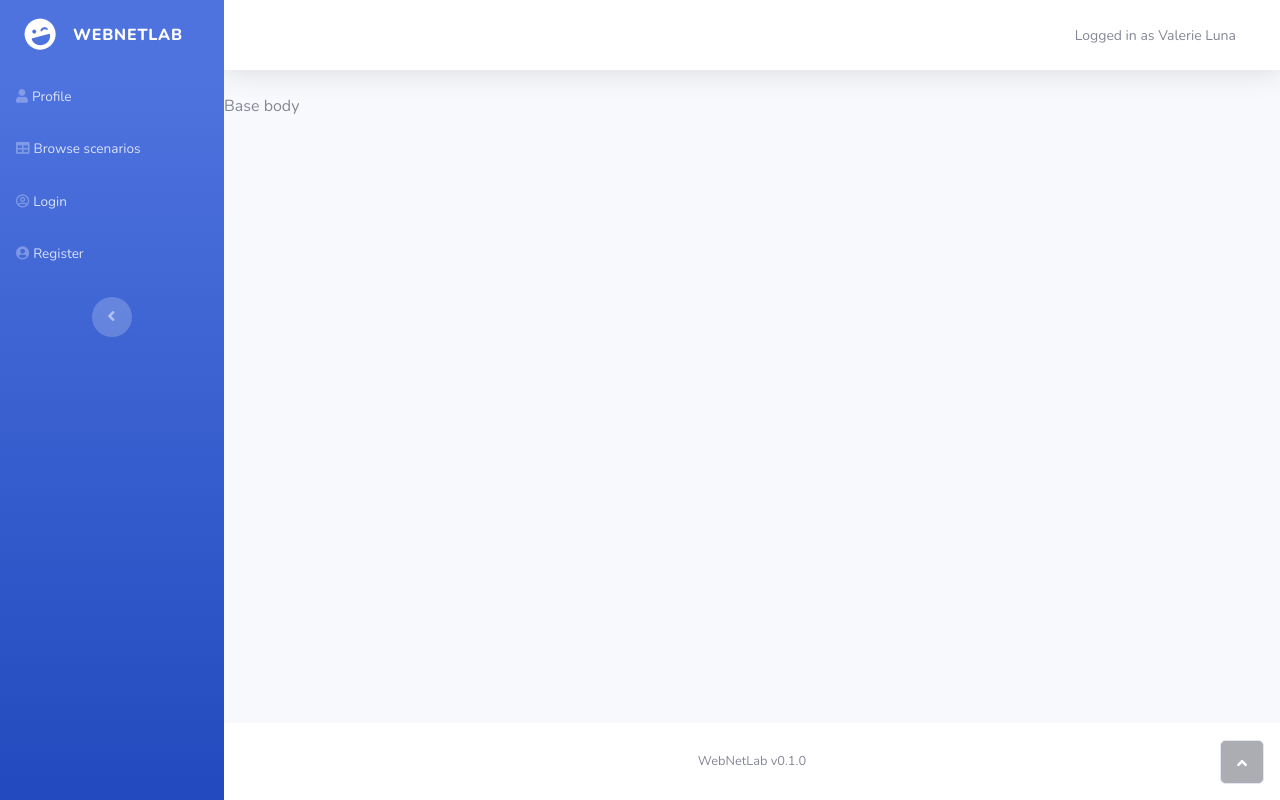
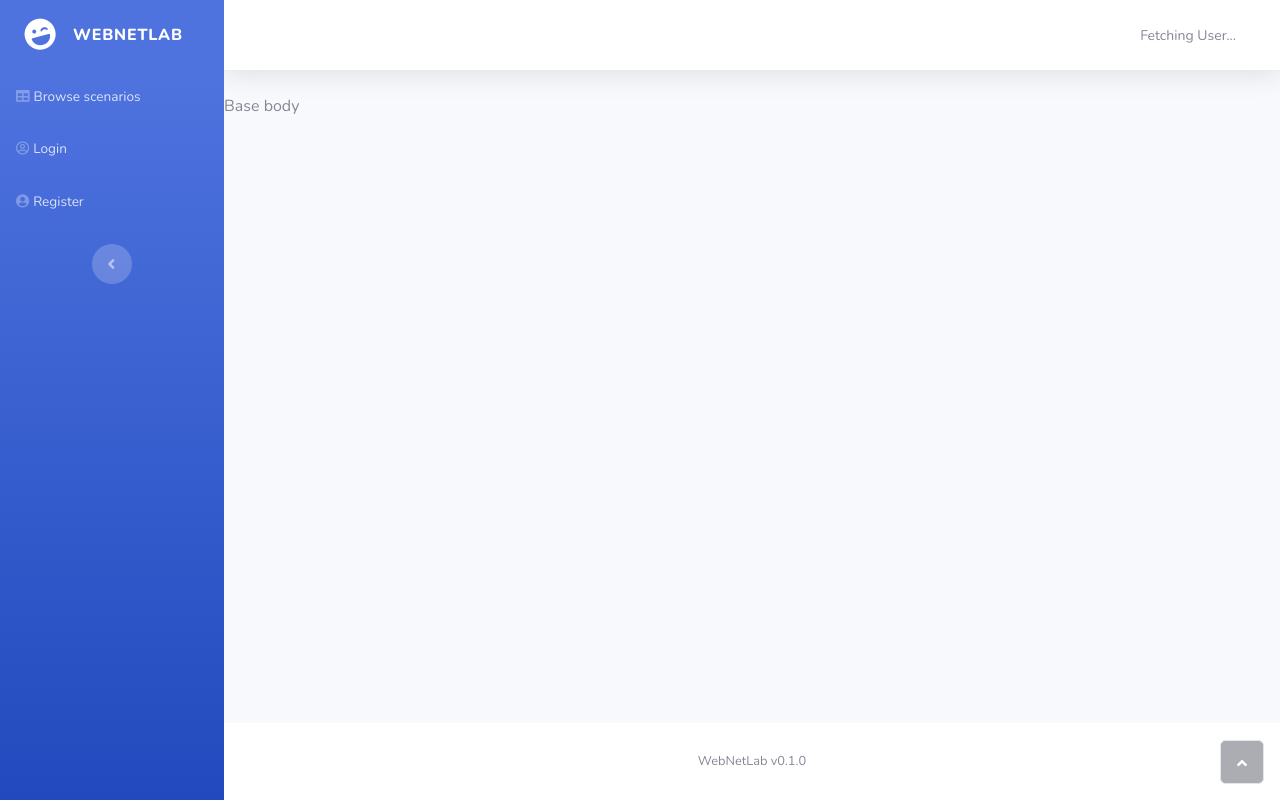
Before and after one commit to gregory-mac/webnetlab, a FastAPI app: template webnetlab/core/templates/base.html in a window 1280 px wide. Run offline with FastAPI, Linux system fonts and the light colour scheme; the template is opened without the code that fills it, so the values that code supplies are empty; parts of the project's set-up code (start-up, migrations or seed data) failed here and were passed over; some libraries are stand-ins or nearby versions.

Commit message:
Added logged in as feature

```diff
--- /dev/null
+++ b/webnetlab/core/static/js/current_user.js
@@ -0,0 +1,13 @@
+$(window).on("load", function () {
+    $.ajax({
+        url: "/auth/me",
+        type: "GET",
+        dataType: "json",
+        success: function(response) {
+            document.getElementById("current-user").innerHTML = "Logged in as " + response["login"];
+        },
+        error: function(error){
+            console.log(error);
+        }
+    });
+});
--- a/webnetlab/core/templates/base.html
+++ b/webnetlab/core/templates/base.html
@@ -17,6 +17,7 @@
     <script src={{ url_for("static", path="js/inet-henge/cola.min.js") }}></script>
     <script src={{ url_for("static", path="js/inet-henge/inet-henge.min.js") }}></script>
 
+    <script src={{ url_for("static", path="js/current_user.js") }}></script>
     <script src={{ url_for("static", path="js/deploy.js") }}></script>
     <script src={{ url_for("static", path="js/destroy.js") }}></script>
     <script src={{ url_for("static", path="js/check_status.js") }}></script>
@@ -38,7 +39,7 @@
                 </a>
                 <hr class="sidebar-divider my-0">
                 <ul class="navbar-nav text-light" id="accordionSidebar">
-                    <li class="nav-item"><a class="nav-link" href="profile.html"><i class="fas fa-user"></i><span>Profile</span></a></li>
+{#                    <li class="nav-item"><a class="nav-link" href="profile.html"><i class="fas fa-user"></i><span>Profile</span></a></li>#}
                     <li class="nav-item"><a class="nav-link" href="list_labs.html"><i class="fas fa-table"></i><span>Browse scenarios</span></a></li>
                     <li class="nav-item"><a class="nav-link" href="login.html"><i class="far fa-user-circle"></i><span>Login</span></a></li>
                     <li class="nav-item"><a class="nav-link" href="signup.html"><i class="fas fa-user-circle"></i><span>Register</span></a></li>
@@ -54,14 +55,14 @@
                             <li class="nav-item dropdown no-arrow">
                                 <div class="nav-item dropdown show no-arrow">
                                     <a class="dropdown-toggle nav-link" aria-haspopup="true" aria-expanded="false" data-bs-toggle="dropdown" href="#">
-                                        <span class="d-none d-lg-inline me-2 text-gray-600 small">Logged in as Valerie Luna</span>
+                                        <span class="d-none d-lg-inline me-2 text-gray-600 small" id="current-user">Fetching User...</span>
                                     </a>
                                     <div class="dropdown-menu shadow dropdown-menu-end animated--grow-in" data-bs-popper="none">
                                         <a class="dropdown-item" href="#"><i class="fas fa-user fa-sm fa-fw me-2 text-gray-400"></i>&nbsp;Profile</a>
 
                                         <div class="dropdown-divider"></div>
 
-                                        <a class="dropdown-item" href="#"><i class="fas fa-sign-out-alt fa-sm fa-fw me-2 text-gray-400"></i>&nbsp;Logout</a>
+                                        <a class="dropdown-item" href={{ url_for("logout") }}><i class="fas fa-sign-out-alt fa-sm fa-fw me-2 text-gray-400"></i>&nbsp;Logout</a>
                                     </div>
                                 </div>
                             </li>
```
